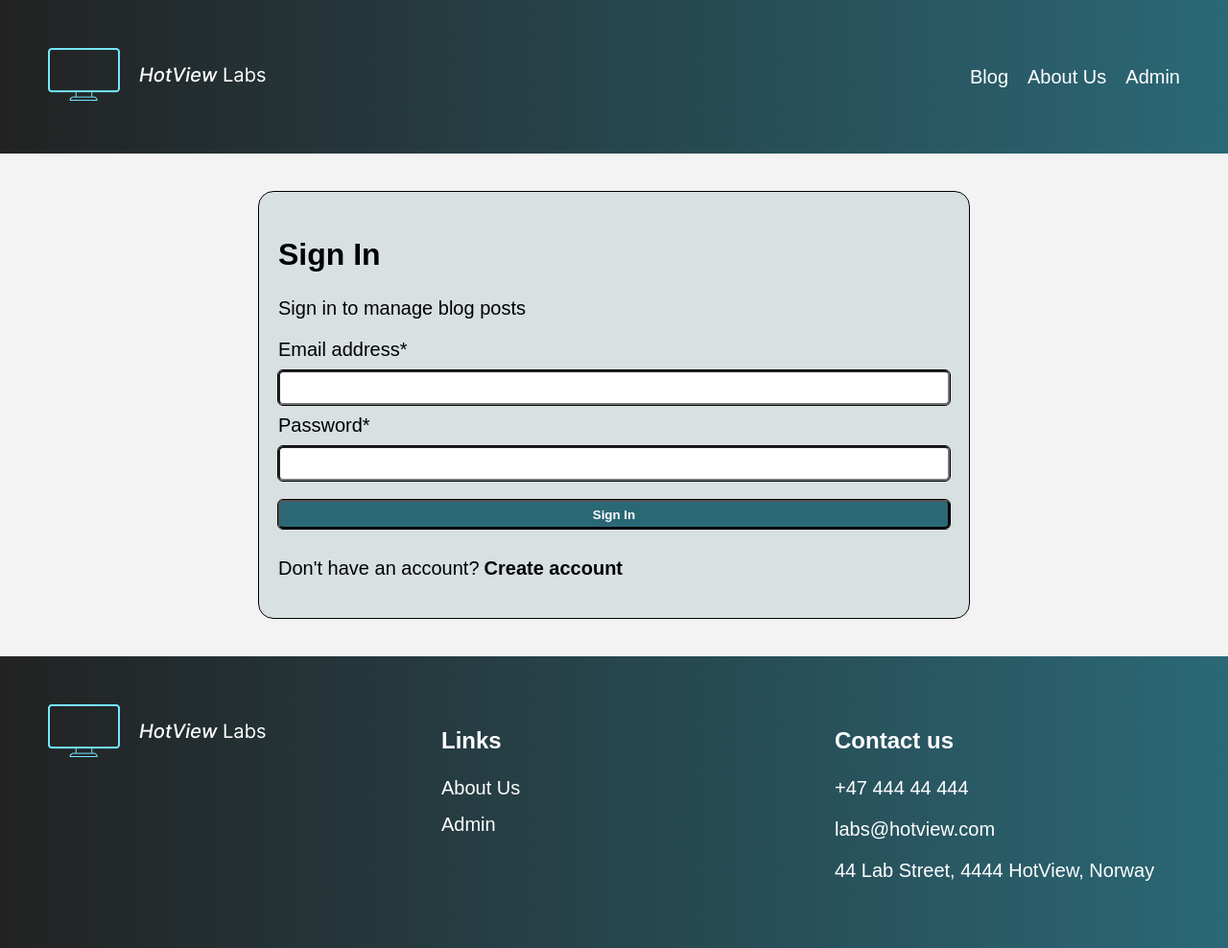
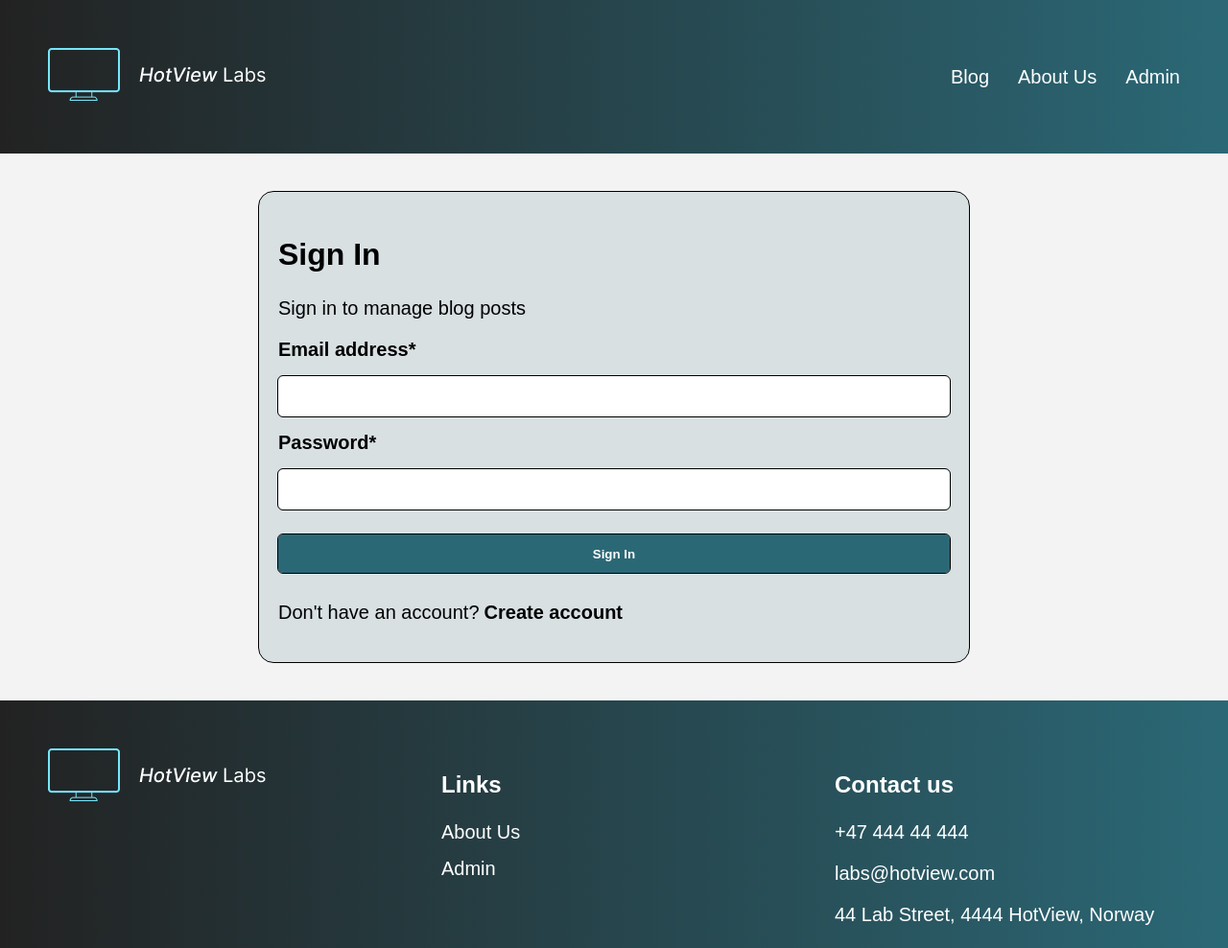
Before and after one commit to stineknutsen/project-exam-1-stine-knutsen, a plain HTML site: page account/login.html in a window 1280 px wide. Shown: the top 988 px of the page at 96% size. Drawn offline with Linux system fonts and the light colour scheme; a script that the page names is missing.

Commit message:
join styling for account forms

```diff
--- a/css/register.css
+++ b/css/account.css
@@ -14,11 +14,12 @@
 .login {
   display: flex;
   flex-direction: column;
-  gap: 10px;
+  gap: 16px;
 }
 
 input {
-  height: 30px;
+  height: 40px;
+  border: none;
   outline: 1px solid black;
   border-radius: 5px;
 }
@@ -27,6 +28,7 @@ input {
   background-color: #2b6876;
   color: white;
   font-weight: 600;
+  border: none;
   outline: 1px solid black;
   margin: 10px 0px;
 }
--- a/css/base.css
+++ b/css/base.css
@@ -35,7 +35,8 @@ label {
 
 h1,
 h2,
-h3 {
+h3,
+label {
   font-weight: 600;
 }
 
@@ -186,7 +187,7 @@ header {
 
   nav {
     display: flex;
-    gap: 20px;
+    gap: 30px;
   }
 }
 
--- a/css/styles.css
+++ b/css/styles.css
@@ -3,6 +3,5 @@
 @import "./index.css";
 @import "./post.css";
 @import "./edit.css";
-@import "./login.css";
-@import "./register.css";
+@import "./account.css";
 @import "./about.css";
--- a/css/variables.css
+++ b/css/variables.css
@@ -1,8 +1,8 @@
 :root {
   --colour-gradient: linear-gradient(to right, #222222, #2b6876);
+  --colour-background: #f3f3f3;
   --colour-card-backgound: #2b687623;
-  --colour-button-dark: #2b6876;
-  --colour-background: #f3f3f3;
+  --colour-button: #2b6876;
   --colour-text-light: #ffffff;
   --colour-text-dark: #000000;
 }
```
